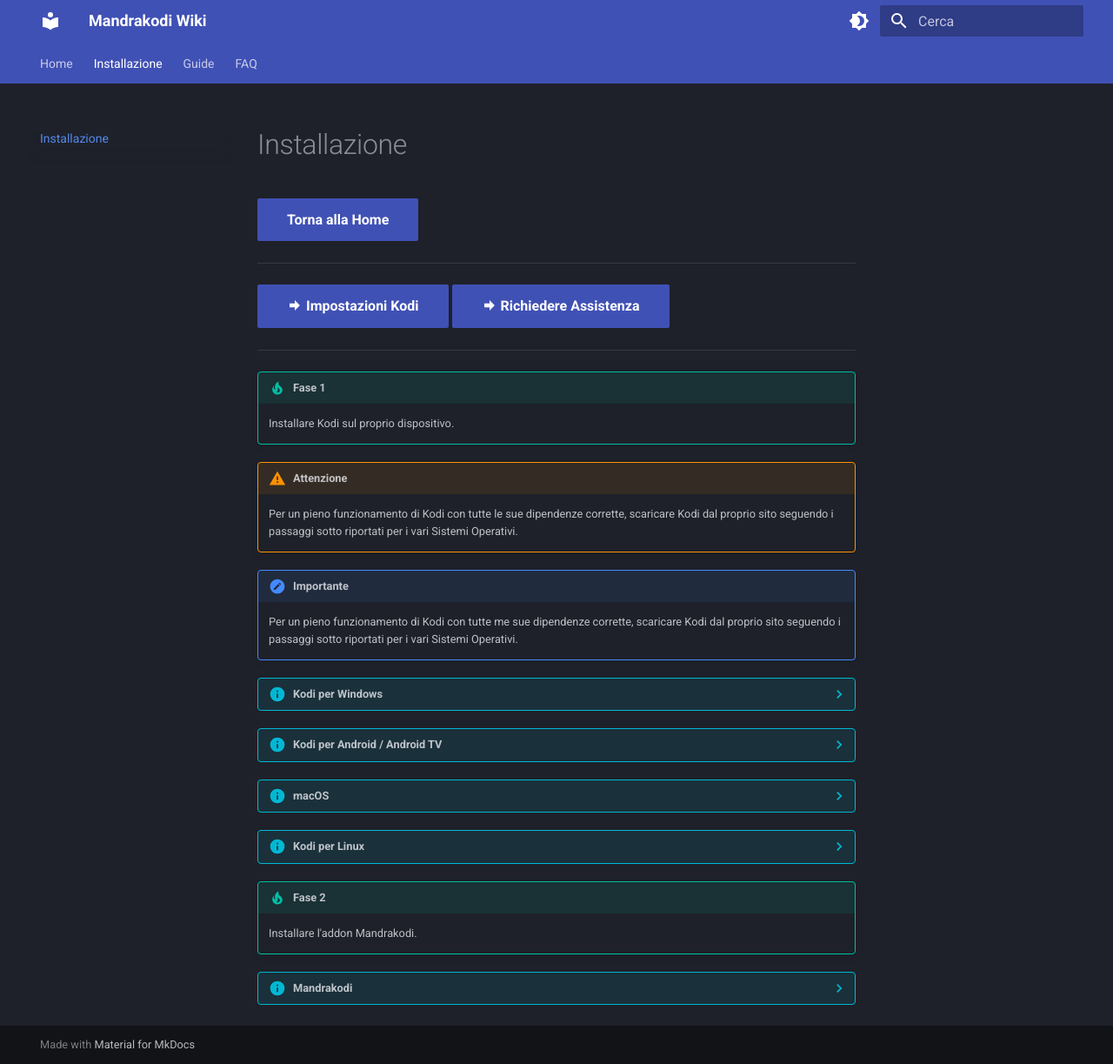
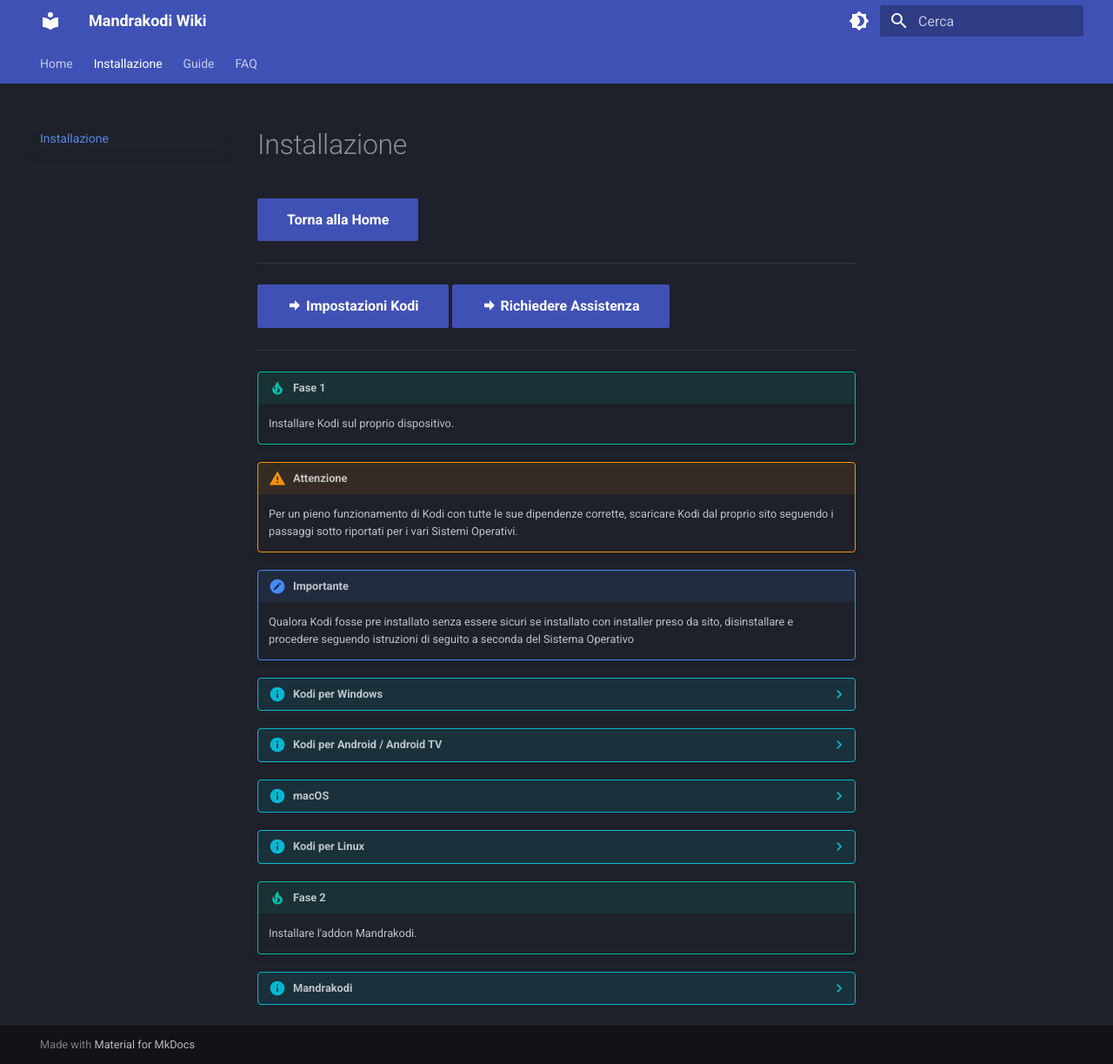
Before and after one commit to campipaolo/Mandrakodi-Wiki, an MkDocs documentation site: the page built from docs/installazione/install.md, in a window 1280 px wide and 1223 px high. Shown: the whole window at 87% size. Built offline with MkDocs 1.6.1 and Material for MkDocs 9.7.7, drawn with Linux system fonts in a browser that asks for light colours.

Commit message:
main nav
fix link broken

```diff
--- a/docs/installazione/install.md
+++ b/docs/installazione/install.md
@@ -13,7 +13,7 @@
     Per un pieno funzionamento di Kodi con tutte le sue dipendenze corrette, scaricare Kodi dal proprio sito seguendo i passaggi sotto riportati per i vari Sistemi Operativi.
 
 !!! important "Importante"
-    Per un pieno funzionamento di Kodi con tutte me sue dipendenze corrette, scaricare Kodi dal proprio sito seguendo i passaggi sotto riportati per i vari Sistemi Operativi.
+    Qualora Kodi fosse pre installato senza essere sicuri se installato con installer preso da sito, disinstallare e procedere seguendo istruzioni di seguito a seconda del Sistema Operativo
 
 ??? info "Kodi per Windows"
     **Installer per Windows**
--- a/mkdocs.yml
+++ b/mkdocs.yml
@@ -26,7 +26,7 @@
 nav:
   - Home: index.md
   - Installazione: installazione/install.md
-  - Guide: guide/tutotials.md
+  - Guide: guide/tutorials.md
   - FAQ: faq/faq.md
 
 markdown_extensions:
```
